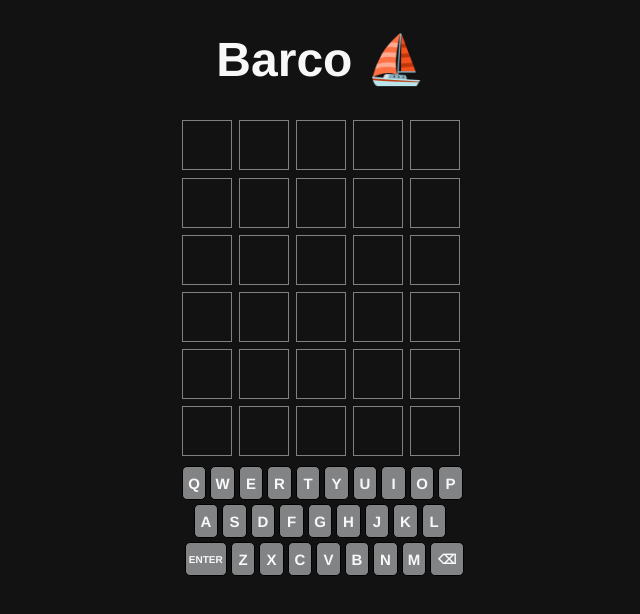
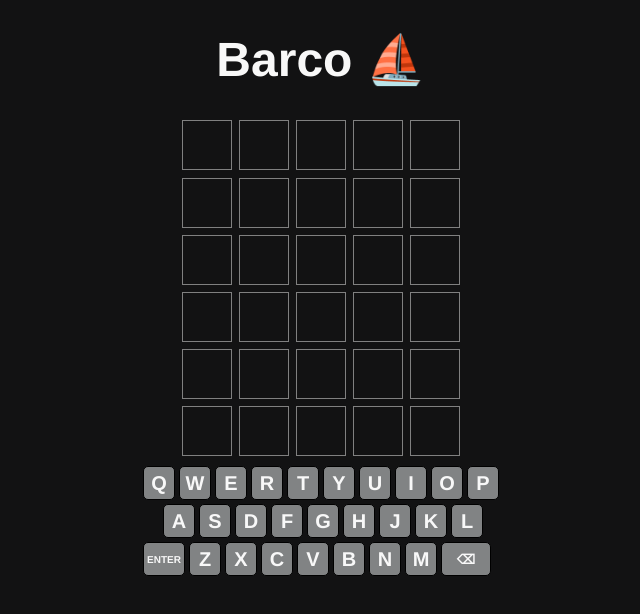
Before and after one commit to MartimVideira/barco, a React (Vite) app: page / in a window 1280 px wide. Shown: the top 614 px of the page, without its empty margins (319-959 px from the left). Built offline with nearby package versions, Linux system fonts and the light colour scheme.

Commit message:
More size adjusting

```diff
--- a/src/App.css
+++ b/src/App.css
@@ -121,7 +121,7 @@ body {
   background-color: #818384;
 }
 
-.keyboard-line:nth-child(3) .key:nth-child(2) {
+.keyboard-line:nth-child(3) .key:nth-child(1) {
   font-size: small;
   width: 4rem;
 }
@@ -206,7 +206,7 @@ body {
   }
 
   .keyboard {
-    font-size: 15px;
+    font-size: 20px;
   }
 
   .key {
@@ -215,12 +215,12 @@ body {
   }
 
 
-  .keyboard-line:nth-child(3) .key:nth-child(2){
+  .keyboard-line:nth-child(3) .key:nth-child(1){
     width: 4em;
     font-size: 10px;
   }
   .keyboard-line:nth-child(3) .key:nth-last-child(1) {
-    width:2rem;
+    width:3rem;
   }
 
 
--- a/src/App.jsx
+++ b/src/App.jsx
@@ -293,7 +293,6 @@ function Keyboard({ keys, handleKey }) {
 
   return <div className='keyboard'>
     <div className='keyboard-line'>
-      <div className='fake-key' id='key-tab'></div>
       {keyboard[0].map((k) => <Key handleKey={handleKey} key={keyFromk(k)} k={k} keys={keys} />)}
     </div>
 
@@ -303,7 +302,6 @@ function Keyboard({ keys, handleKey }) {
     </div>
 
     <div className='keyboard-line'>
-      <div className='fake-key' id='key-shift'></div>
       {keyboard[2].map((k) => <Key handleKey={handleKey} key={keyFromk(k)} k={k} keys={keys} />)}
     </div>
   </div>
```
